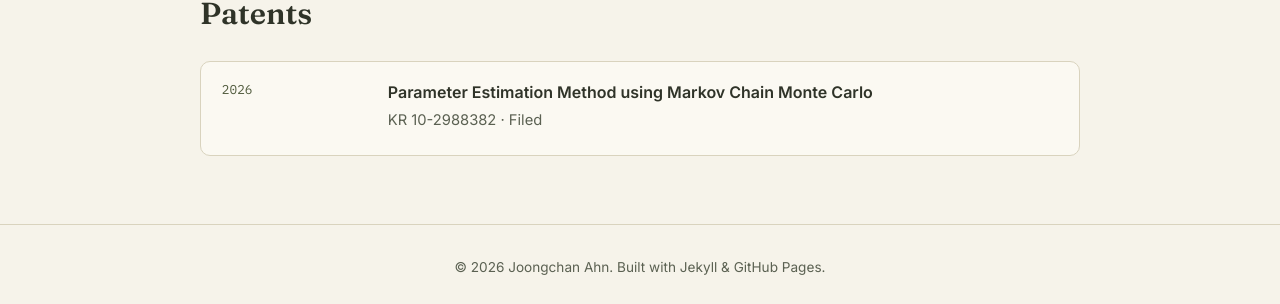
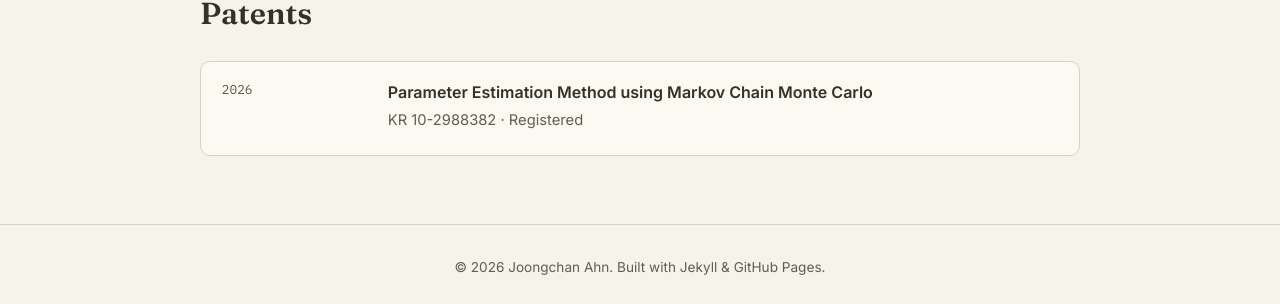
Before and after one commit to jcahn99/jcahn99.github.io, a Jekyll site: the page built from index.md, in a window 1280 px wide and 900 px high, scrolled down 2205 px. Shown: the part 574-878 px from the top of the window. Built offline with Jekyll 4.4.1, drawn with Linux system fonts in a browser that asks for light colours.

Commit message:
Update patents.yml

```diff
--- a/_data/patents.yml
+++ b/_data/patents.yml
@@ -1,6 +1,6 @@
 # status 예: Filed, Pending, Granted
 - title: "Parameter Estimation Method using Markov Chain Monte Carlo"
   number: "KR 10-2988382"
-  status: "Filed"
+  status: "Registered"
   date: "2026"
   # description: "One-line description of what the patent covers."
```
